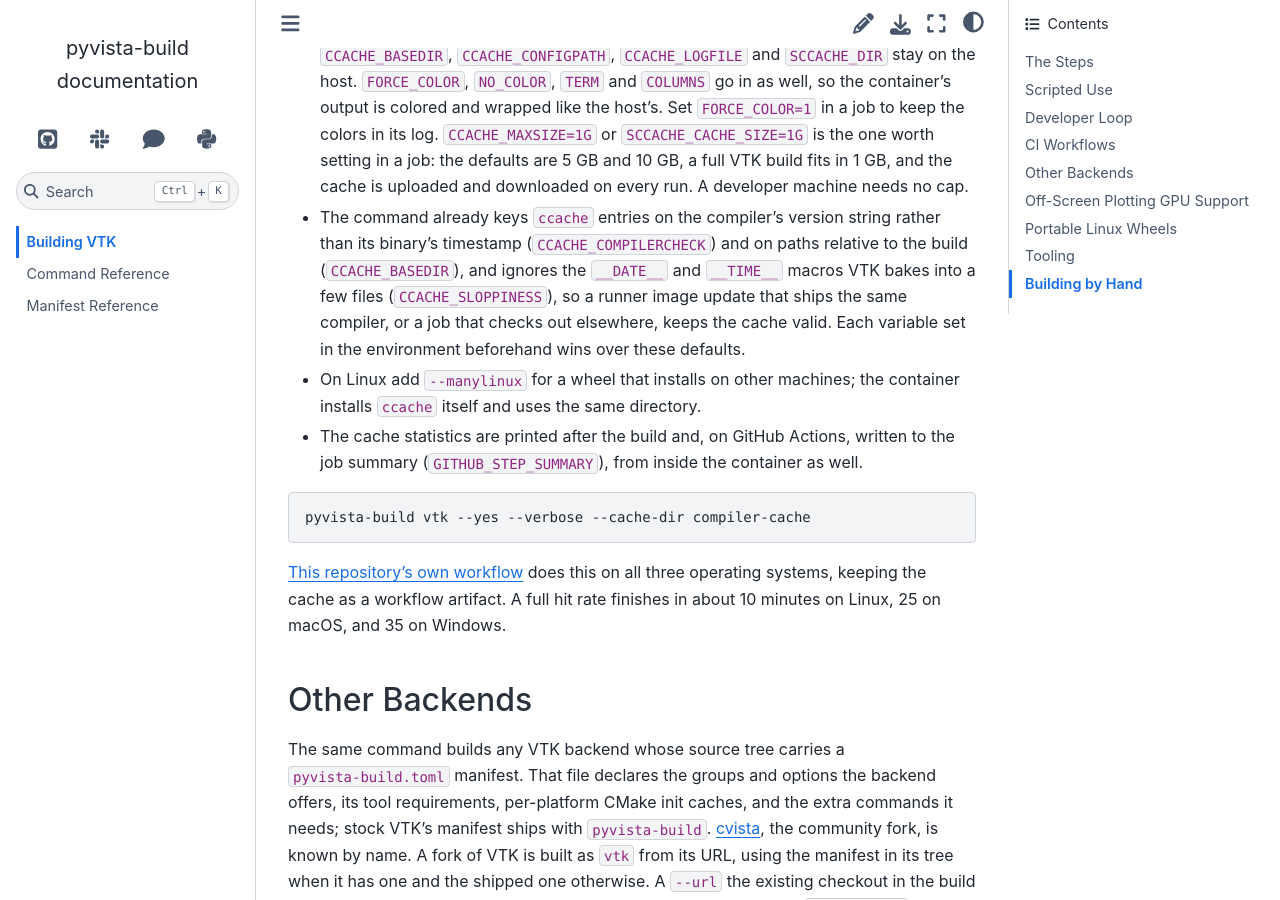
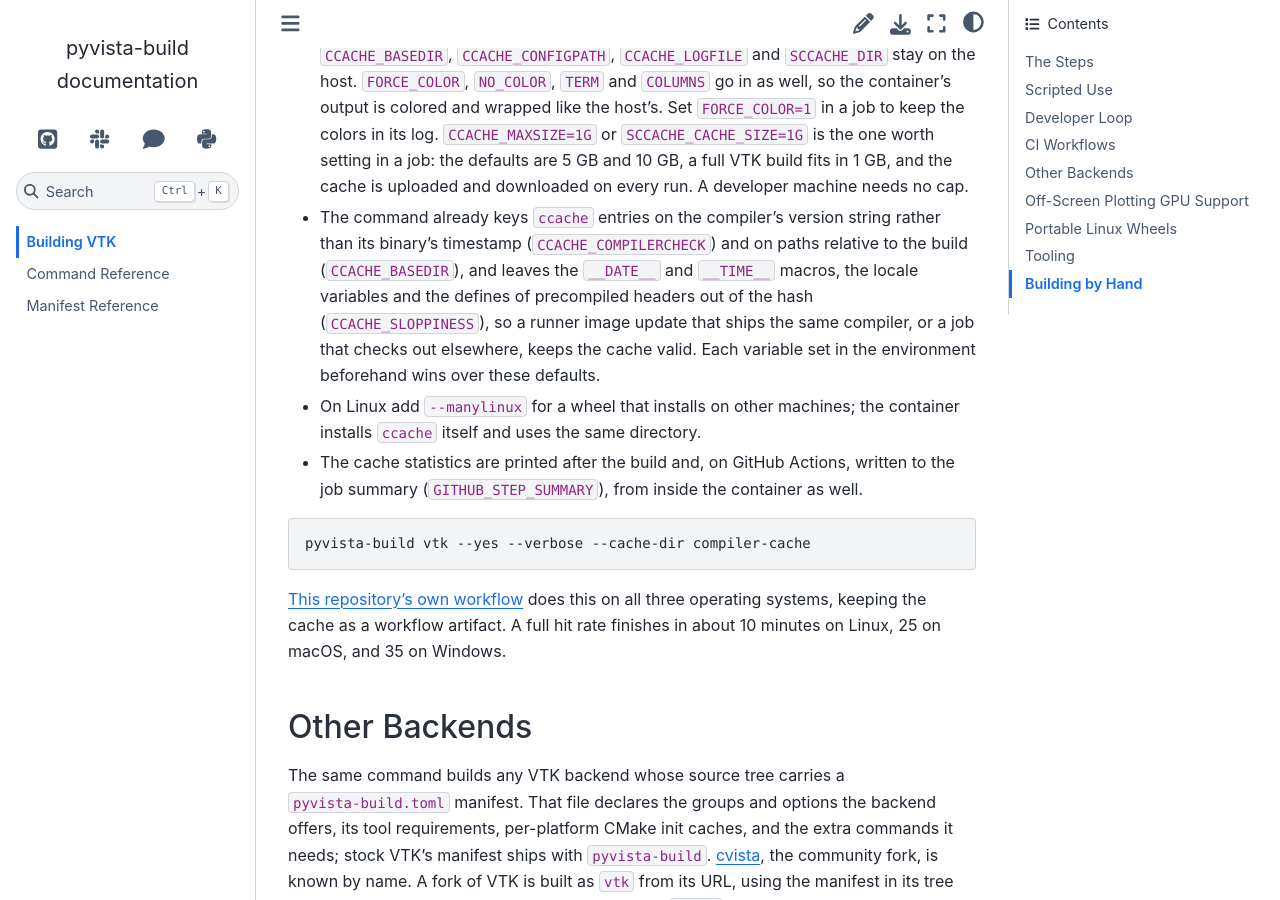
Before and after one commit to pyvista/pyvista-build, a Sphinx documentation site: the page built from doc/building.rst, in a window 1280 px wide and 900 px high, scrolled down 5780 px. Built offline with Sphinx 7.4.7 and the Sphinx Book theme 1.1.4, drawn with Linux system fonts in a browser that asks for light colours.

Commit message:
Inline the ccache sloppiness default and test its override on the ccache path

```diff
--- a/doc/building.rst
+++ b/doc/building.rst
@@ -252,11 +252,12 @@
   uploaded and downloaded on every run. A developer machine needs no cap.
 - The command already keys ``ccache`` entries on the compiler's version
   string rather than its binary's timestamp (``CCACHE_COMPILERCHECK``) and
-  on paths relative to the build (``CCACHE_BASEDIR``), and ignores the
-  ``__DATE__`` and ``__TIME__`` macros VTK bakes into a few files
-  (``CCACHE_SLOPPINESS``), so a runner image update that ships the same
-  compiler, or a job that checks out elsewhere, keeps the cache valid. Each
-  variable set in the environment beforehand wins over these defaults.
+  on paths relative to the build (``CCACHE_BASEDIR``), and leaves the
+  ``__DATE__`` and ``__TIME__`` macros, the locale variables and the
+  defines of precompiled headers out of the hash (``CCACHE_SLOPPINESS``),
+  so a runner image update that ships the same compiler, or a job that
+  checks out elsewhere, keeps the cache valid. Each variable set in the
+  environment beforehand wins over these defaults.
 - On Linux add ``--manylinux`` for a wheel that installs on other
   machines; the container installs ``ccache`` itself and uses the same
   directory.
```
Also changed, not shown: 3 other files.
